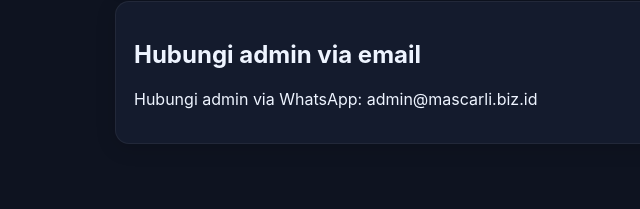
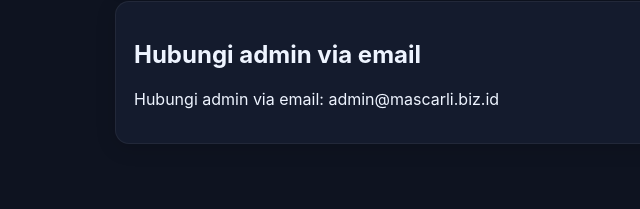
Before and after one commit to MasCarli/Carli, a plain HTML site: page kontak.html in a window 1280 px wide. Shown: the part 293-502 px from the top of the page, 0-640 px from the left. Drawn offline with Linux system fonts and the light colour scheme.

Commit message:
Update kontak.html

```diff
--- a/kontak.html
+++ b/kontak.html
@@ -32,7 +32,7 @@
 
     <div class="card">
       <h2>Hubungi admin via email</h2>
-    <p>Hubungi admin via WhatsApp: admin@mascarli.biz.id</p>
+    <p>Hubungi admin via email: admin@mascarli.biz.id</p>
   </div>
 </section>
 
```
